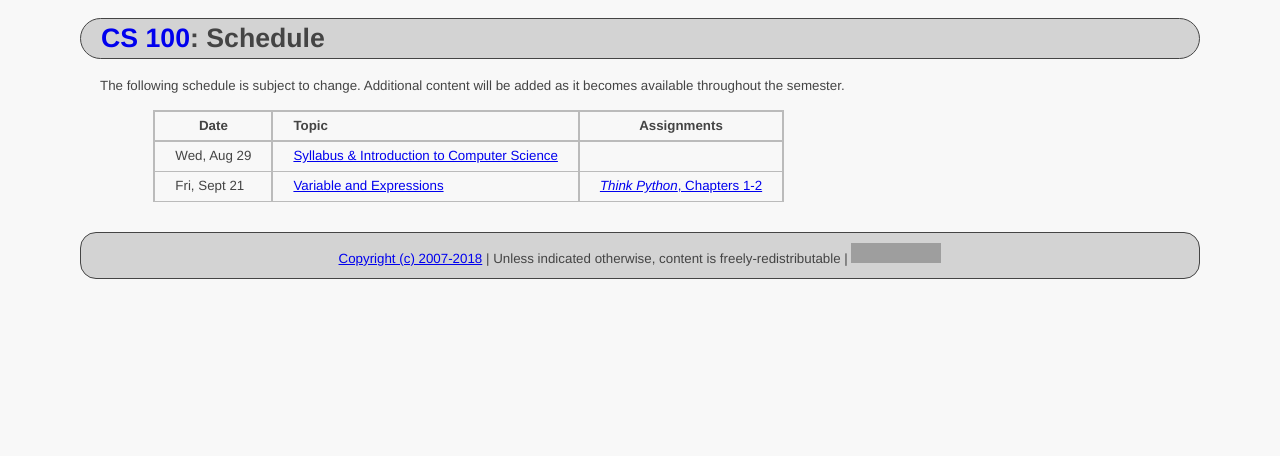
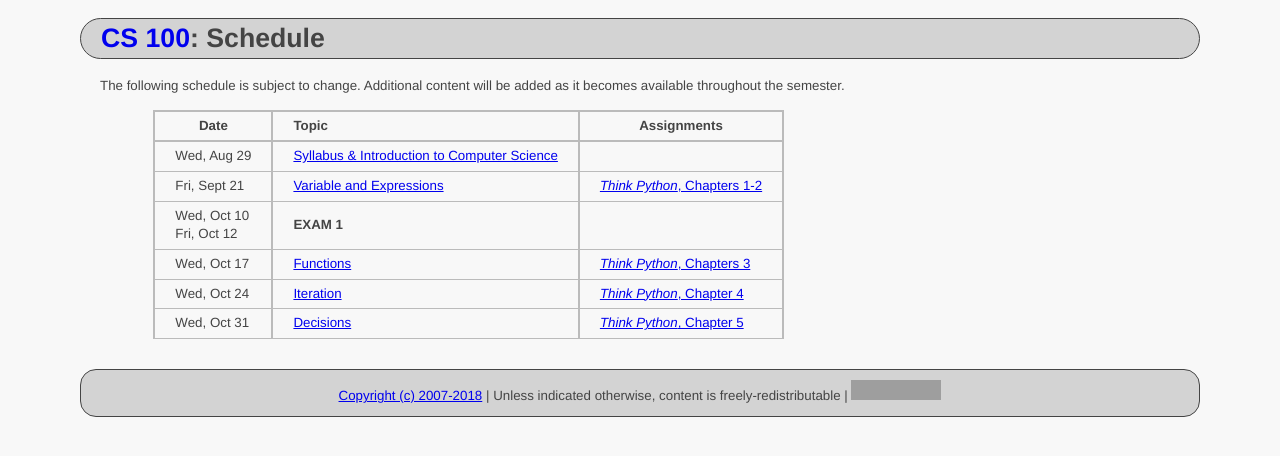
Before and after one commit to ycpcs/cs100-fall2018, a Jekyll site: the page built from schedule.md, in a window 1280 px wide. Shown: the top 456 px of the page. Built offline with Jekyll 4.4.1, drawn with Linux system fonts in a browser that asks for light colours; grey boxes are pictures that could not be loaded.

Commit message:
udated schedule

```diff
--- a/schedule.md
+++ b/schedule.md
@@ -10,12 +10,12 @@ Additional content will be added as it becomes available throughout the semester
 
 >| **Date**       | **Topic**                                                                     |  **Assignments**                                                                 |
 >| ---------------|:------------------------------------------------------------------------------|----------------------------------------------------------------------------------|
->| Wed, Aug 29    |  [Syllabus & Introduction to Computer Science](lectures/lecture0_intro.pdf)   |                                                                                  |
+>| Wed, Aug 29    |  [Syllabus & Introduction to Computer Science](lectures/lecture0_intro.pdf)   |                    |
 >| Fri, Sept 21   |  [Variable and Expressions](lectures/lecture1_variables_expressions.pdf)      | [*Think Python*, Chapters 1-2](https://greenteapress.com/wp/think-python-2e/)    |
+>| Wed, Oct 10 <br /> Fri, Oct 12    |  **EXAM 1**   |                                             |
+>| Wed, Oct 17     |  [Functions](lectures/lecture3_functions.pdf)                                | [*Think Python*, Chapters 3](https://greenteapress.com/wp/think-python-2e/)      |
+>| Wed, Oct 24    |  [Iteration](lectures/lecture2_iteration.pdf)                                 | [*Think Python*, Chapter 4](https://greenteapress.com/wp/think-python-2e/)       |
+>| Wed, Oct 31    |  [Decisions](lectures/lecture4_decisions.pdf)                                 | [*Think Python*, Chapter 5](https://greenteapress.com/wp/think-python-2e/)       |
 
 <!--
->| Wed, Oct 4 <br /> Fri, Oct 6    |  **EXAM 1**                                                  |                                                                                  |
->| Mon, Oct 9     |  [Functions](lectures/lecture3_functions.pdf)                                 | [*Think Python*, Chapters 3](https://greenteapress.com/wp/think-python-2e/)      |
->| Fri, Oct 20    |  [Iteration](lectures/lecture2_iteration.pdf)                                 | [*Think Python*, Chapter 4](https://greenteapress.com/wp/think-python-2e/)       |
->| Mon, Oct 30    |  [Decisions](lectures/lecture4_decisions.pdf)                                 | [*Think Python*, Chapter 5](https://greenteapress.com/wp/think-python-2e/)       |
 -->
```
Also changed, not shown: assign/index.md (+1 -1 lines), index.md (+2 -3 lines).
